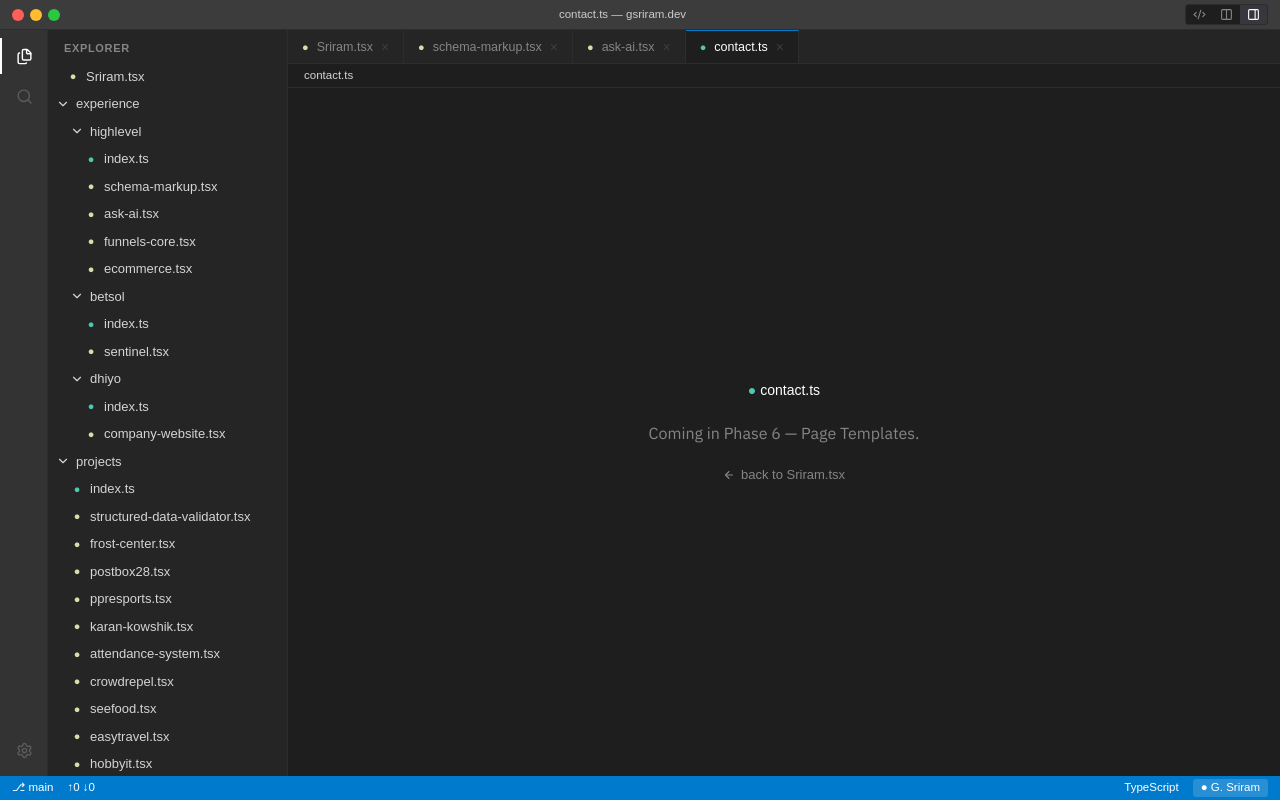
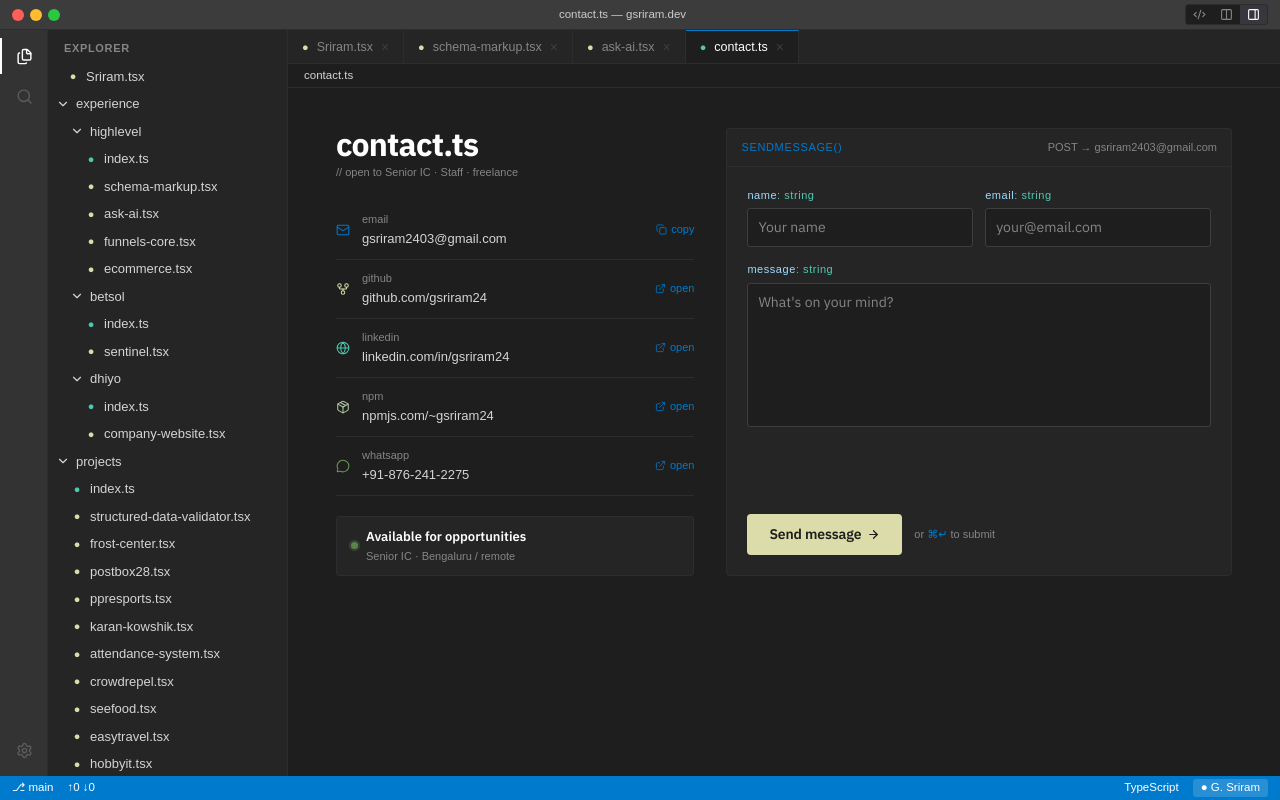
Before and after one commit to gsriram24/portfolio-vscode, a Next.js app: page /contact in a window 1280 px wide. Built offline with nearby package versions, Linux system fonts and the light colour scheme; a web font is replaced by a local one.

Commit message:
Contact page

```diff
--- a/src/app/contact/page.tsx
+++ b/src/app/contact/page.tsx
@@ -1,7 +1,14 @@
+import { ViewSwitcher } from "@/components/pages/ViewSwitcher";
+import { ContactPage } from "@/components/pages/ContactPage";
 import { PlaceholderPage } from "@/components/pages/PlaceholderPage";
 
 export const metadata = { title: "contact.ts — gsriram.dev" };
 
-export default function ContactPage() {
-  return <PlaceholderPage tabId="contact.ts" />;
+export default function ContactPageRoute() {
+  return (
+    <ViewSwitcher
+      source={<PlaceholderPage tabId="contact.ts" />}
+      preview={<ContactPage />}
+    />
+  );
 }
--- /dev/null
+++ b/src/components/pages/ContactPage.tsx
@@ -0,0 +1,246 @@
+"use client";
+
+import { useState } from "react";
+import {
+  ArrowRight,
+  Mail,
+  GitFork,
+  Globe,
+  Package,
+  MessageCircle,
+  Copy,
+  Check,
+  ExternalLink,
+} from "lucide-react";
+import { CONTACT } from "@/data/contact";
+
+const LINKS = [
+  {
+    icon: Mail,
+    label: "email",
+    display: CONTACT.email,
+    href: `mailto:${CONTACT.email}`,
+    action: "copy",
+    color: "var(--color-accent)",
+  },
+  {
+    icon: GitFork,
+    label: "github",
+    display: CONTACT.github.replace("https://", ""),
+    href: CONTACT.github,
+    action: "open",
+    color: "var(--color-func)",
+  },
+  {
+    icon: Globe,
+    label: "linkedin",
+    display: CONTACT.linkedin.replace("https://", ""),
+    href: CONTACT.linkedin,
+    action: "open",
+    color: "var(--color-type)",
+  },
+  {
+    icon: Package,
+    label: "npm",
+    display: CONTACT.npm.replace("https://", ""),
+    href: CONTACT.npm,
+    action: "open",
+    color: "var(--color-number)",
+  },
+  {
+    icon: MessageCircle,
+    label: "whatsapp",
+    display: "+91-876-241-2275",
+    href: CONTACT.whatsapp,
+    action: "open",
+    color: "var(--color-shipping)",
+  },
+];
+
+export function ContactPage() {
+  const [copied, setCopied] = useState(false);
+  const [fields, setFields] = useState({ name: "", email: "", message: "" });
+  const [sent, setSent] = useState(false);
+  const [sending, setSending] = useState(false);
+
+  const handleCopy = async (text: string) => {
+    await navigator.clipboard.writeText(text);
+    setCopied(true);
+    setTimeout(() => setCopied(false), 1500);
+  };
+
+  const handleSubmit = async (e: React.FormEvent) => {
+    e.preventDefault();
+    setSending(true);
+    await new Promise((r) => setTimeout(r, 800));
+    setSending(false);
+    setSent(true);
+  };
+
+  return (
+    <div className="flex flex-col xl:flex-row gap-6 xl:gap-8 py-0">
+      {/* Left — direct links */}
+      <div className="w-full xl:w-2/5 shrink-0 flex flex-col">
+        <h1 className="font-ui text-h2 font-bold text-fg-hi m-0 tracking-tight leading-none mb-1">
+          contact.ts
+        </h1>
+        <div className="font-code text-meta text-dim mb-5">
+          {`// open to Senior IC · Staff · freelance`}
+        </div>
+        {/* Link rows */}
+        <div className="flex flex-col">
+          {LINKS.map((l) => (
+            <div key={l.label} className="flex items-center gap-3 py-2.5 border-b border-border">
+              <l.icon
+                size={14}
+                strokeWidth={1.75}
+                className="shrink-0"
+                style={{ color: l.color }}
+              />
+              <div className="flex-1 min-w-0">
+                <div className="font-code text-meta text-dim mb-0.5">{l.label}</div>
+                <div className="font-code text-code text-fg truncate">{l.display}</div>
+              </div>
+              {l.action === "copy" ? (
+                <button
+                  onClick={() => handleCopy(l.display)}
+                  className="inline-flex items-center gap-1 font-code text-meta text-accent shrink-0 bg-transparent border-0 p-0 cursor-pointer hover:opacity-80 transition-opacity duration-(--duration-fast)"
+                >
+                  {copied ? (
+                    <Check size={11} strokeWidth={2.25} />
+                  ) : (
+                    <Copy size={11} strokeWidth={1.75} />
+                  )}
+                  {copied ? "copied" : "copy"}
+                </button>
+              ) : (
+                <a
+                  href={l.href}
+                  target="_blank"
+                  rel="noopener noreferrer"
+                  className="inline-flex items-center gap-1 font-code text-meta text-accent shrink-0 no-underline hover:opacity-80 transition-opacity duration-(--duration-fast)"
+                >
+                  <ExternalLink size={11} strokeWidth={1.75} />
+                  open
+                </a>
+              )}
+            </div>
+          ))}
+        </div>
+
+        {/* Availability badge */}
+        <div className="mt-5 flex items-center gap-2 py-2.5 px-3.5 bg-side border border-border rounded-[3px]">
+          <span className="w-1.75 h-1.75 rounded-full bg-shipping shrink-0 animate-[hl-pulse_2.4s_ease-in-out_infinite]" />
+          <div>
+            <div className="font-ui text-code font-semibold text-fg-hi">
+              Available for opportunities
+            </div>
+            <div className="font-code text-meta text-dim mt-0.5">
+              Senior IC · Bengaluru / remote
+            </div>
+          </div>
+        </div>
+      </div>
+
+      {/* Right — message form */}
+      <div className="flex-1 flex flex-col">
+        {/* Form header */}
+        <div className="flex items-center px-3.5 py-2.5 bg-bg-elev border border-border border-b-0 rounded-t-sm">
+          <span className="font-code text-meta text-accent uppercase tracking-[0.06em]">
+            sendMessage()
+          </span>
+          <span className="font-code text-meta text-dim ml-auto">POST → {CONTACT.email}</span>
+        </div>
+
+        {/* Form body */}
+        <form
+          onSubmit={handleSubmit}
+          className="flex-1 flex flex-col gap-3.5 p-5 bg-side border border-border rounded-b-sm"
+        >
+          {/* Name + email row */}
+          <div className="flex gap-3">
+            <FormField
+              label="name"
+              placeholder="Your name"
+              value={fields.name}
+              onChange={(v) => setFields((f) => ({ ...f, name: v }))}
+            />
+            <FormField
+              label="email"
+              type="email"
+              placeholder="your@email.com"
+              value={fields.email}
+              onChange={(v) => setFields((f) => ({ ...f, email: v }))}
+            />
+          </div>
+
+          {/* Message */}
+          <FormField
+            label="message"
+            placeholder="What's on your mind?"
+            value={fields.message}
+            onChange={(v) => setFields((f) => ({ ...f, message: v }))}
+            rows={6}
+          />
+
+          {/* Submit row */}
+          <div className="flex items-center gap-3 mt-1">
+            <button
+              type="submit"
+              disabled={sending || sent}
+              className="inline-flex items-center gap-1.5 font-ui text-ui font-semibold bg-func text-bg px-5.5 py-2.5 rounded-sm border-0 cursor-pointer tracking-[-0.01em] hover:opacity-90 transition-opacity duration-(--duration-fast) disabled:opacity-60"
+            >
+              {sent ? "Sent!" : sending ? "Sending…" : "Send message"}
+              {!sent && !sending && <ArrowRight size={13} strokeWidth={2.25} aria-hidden />}
+            </button>
+            <span className="font-code text-meta text-dim">
+              or <span className="text-accent">⌘↵</span> to submit
+            </span>
+          </div>
+        </form>
+      </div>
+    </div>
+  );
+}
+
+function FormField({
+  label,
+  type = "text",
+  placeholder,
+  value,
+  onChange,
+  rows,
+}: {
+  label: string;
+  type?: string;
+  placeholder: string;
+  value: string;
+  onChange: (v: string) => void;
+  rows?: number;
+}) {
+  return (
+    <div className="flex flex-col gap-1.25 flex-1">
+      <div className="font-code text-meta text-dim tracking-[0.05em]">
+        <span className="text-attr">{label}</span>
+        <span className="text-type">: string</span>
+      </div>
+      {rows ? (
+        <textarea
+          rows={rows}
+          placeholder={placeholder}
+          value={value}
+          onChange={(e) => onChange(e.target.value)}
+          className="bg-bg border border-muted rounded-[3px] py-2 px-2.5 font-ui text-ui text-fg outline-none resize-none w-full placeholder:text-dim hover:border-dim focus:border-accent transition-colors duration-(--duration-fast)"
+        />
+      ) : (
+        <input
+          type={type}
+          placeholder={placeholder}
+          value={value}
+          onChange={(e) => onChange(e.target.value)}
+          className="bg-bg border border-muted rounded-[3px] py-2 px-2.5 font-ui text-ui text-fg outline-none w-full placeholder:text-dim hover:border-dim focus:border-accent transition-colors duration-(--duration-fast)"
+        />
+      )}
+    </div>
+  );
+}
--- a/src/data/sriram.ts
+++ b/src/data/sriram.ts
@@ -12,7 +12,7 @@ export const SRIRAM = {
   author: "G. Sriram",
   since: 2021,
   role: "SDE-III",
-  open: "senior · staff IC opportunities",
+  open: "senior IC opportunities",
   company: "HighLevel",
   companySince: "Dec '23",
   promotedAt: "Jun '25",
```
